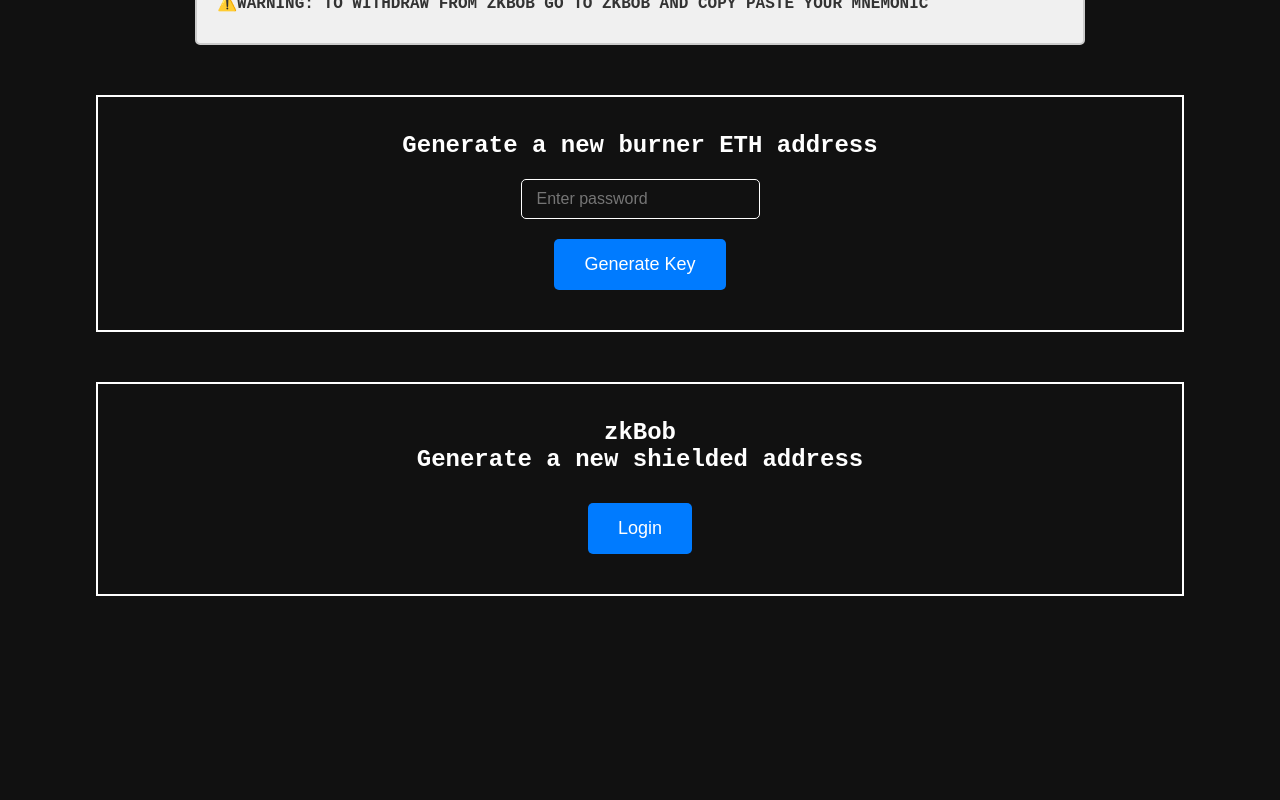
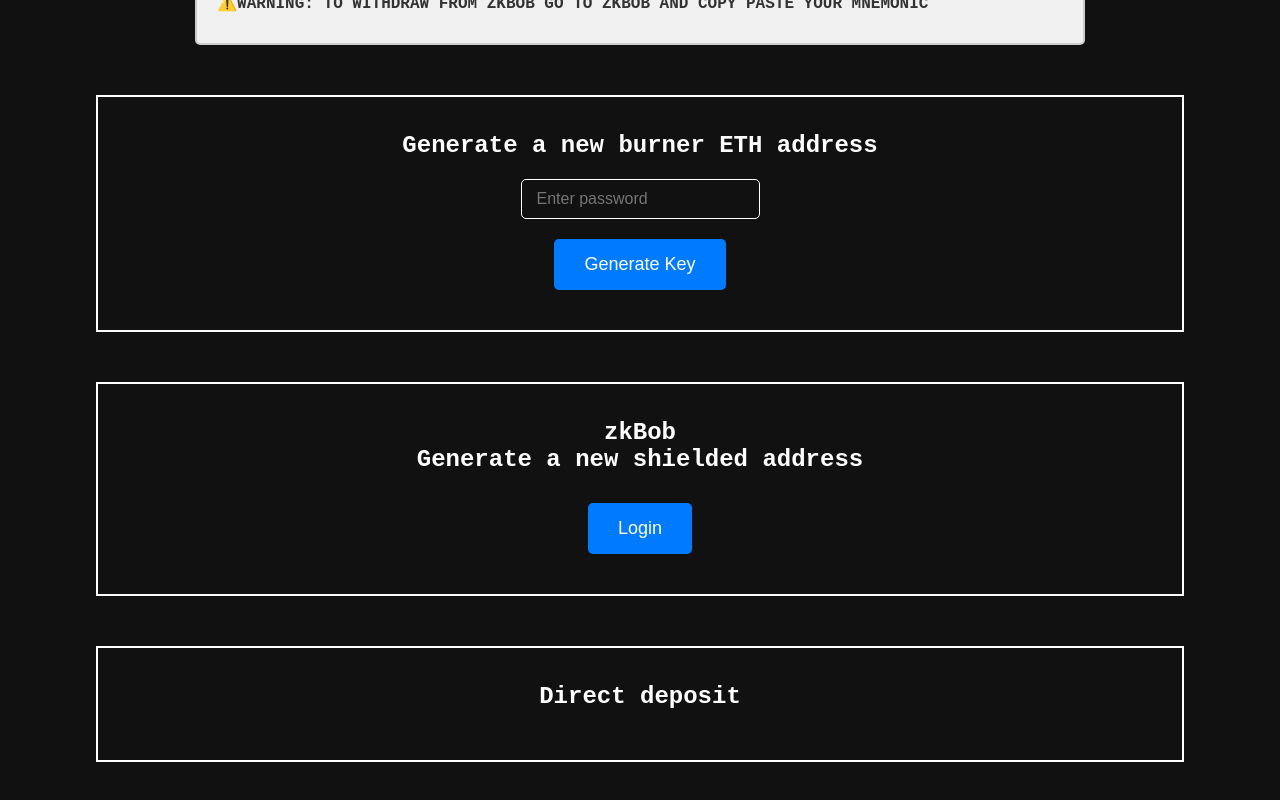
Before and after one commit to Alice-s-Deposit/WebApp, a React (Create React App) app: page / in a window 1280 px wide. Shown: the part 526-1326 px from the top of the page. Before the commit the page ends 1222 px from the top, so only its background shows below. Built offline with nearby package versions, Linux system fonts and the light colour scheme.

Commit message:
has to be fixed

```diff
--- a/src/App.tsx
+++ b/src/App.tsx
@@ -6,6 +6,7 @@
 import { ShieldedAddressGenerator } from './Components/ShieldedAddressGenerator';
 import { PasswordInput } from './utils/keyManagement'
 import { InfoList } from './Components/InfoList';
+// import DirectDeposit from './Components/DirectDeposit';
 
 function App() {
   const [buttonDisabled, setButtonDisabled] = useState(false);
@@ -39,6 +40,11 @@
         </ZkClientProvider>
       </div>
 
+      <div className="enclosure">
+        <h2>Direct deposit</h2>
+        {/* <DirectDeposit zkaddress="your_zk_address" pbkey="your_public_key" pvkey="your_private_key" /> */}
+      </div>
+
       <footer></footer>
     </div>
      );
--- /dev/null
+++ b/src/Components/DirectDeposit.jsx
@@ -0,0 +1,59 @@
+// import React, { useState, useContext } from "react";
+// import ZkClientContext from "../Context/ZkClient";
+// import { DirectDepositType } from "zkbob-client-js";
+// import { TransactionConfig } from "web3-core";
+
+// async function sendTxCallback(tx, myAddress, setTransactionHash, pvkey) {
+//   const txObject = {
+//     from: myAddress,
+//     to: tx.to,
+//     value: tx.amount.toString(),
+//     data: tx.data,
+//   };
+
+//   const gas = await web3.eth.estimateGas(txObject);
+//   const gasPrice = Number(await web3.eth.getGasPrice());
+//   txObject.gas = gas;
+//   txObject.gasPrice = `0x${BigInt(gasPrice).toString(16)}`;
+//   txObject.nonce = await web3.eth.getTransactionCount(myAddress);
+
+//   const signedTx = await web3.eth.accounts.signTransaction(txObject, pvkey);
+//   const receipt = await web3.eth.sendSignedTransaction(signedTx.rawTransaction);
+
+//   setTransactionHash(receipt.transactionHash);
+
+//   return "0x1234567890";
+// }
+
+// const DirectDeposit = ({ zkaddress, pbkey, pvkey }) => {
+//   const { zkClient } = useContext(ZkClientContext);
+//   const [transactionHash, setTransactionHash] = useState<string | undefined>(undefined);
+
+//   const handleDirectDeposit = async () => {
+//     if (!zkClient) return;
+//     const tx = {
+//       to: zkaddress,
+//       amount: BigInt(0),
+//       data: "",
+//     };
+//     try {
+//       await zkClient.directDeposit(
+//         DirectDepositType.Token,
+//         zkaddress,
+//         BigInt(50000000000), // 50 BOB
+//         sendTxCallback(tx, zkaddress, setTransactionHash, pvkey),
+//       );
+//     } catch (error) {
+//       console.error("Erreur lors de la transaction :", error);
+//     }
+//   };
+
+//   return (
+//     <div>
+//       <button onClick={handleDirectDeposit}>Direct Deposit</button>
+//       {transactionHash && <p>Transaction Hash: {transactionHash}</p>}
+//     </div>
+//   );
+// };
+
+// export default DirectDeposit;
```
Also changed, not shown: src/Components/DirectDeposit.tsx (deleted, +0 -53 lines).
